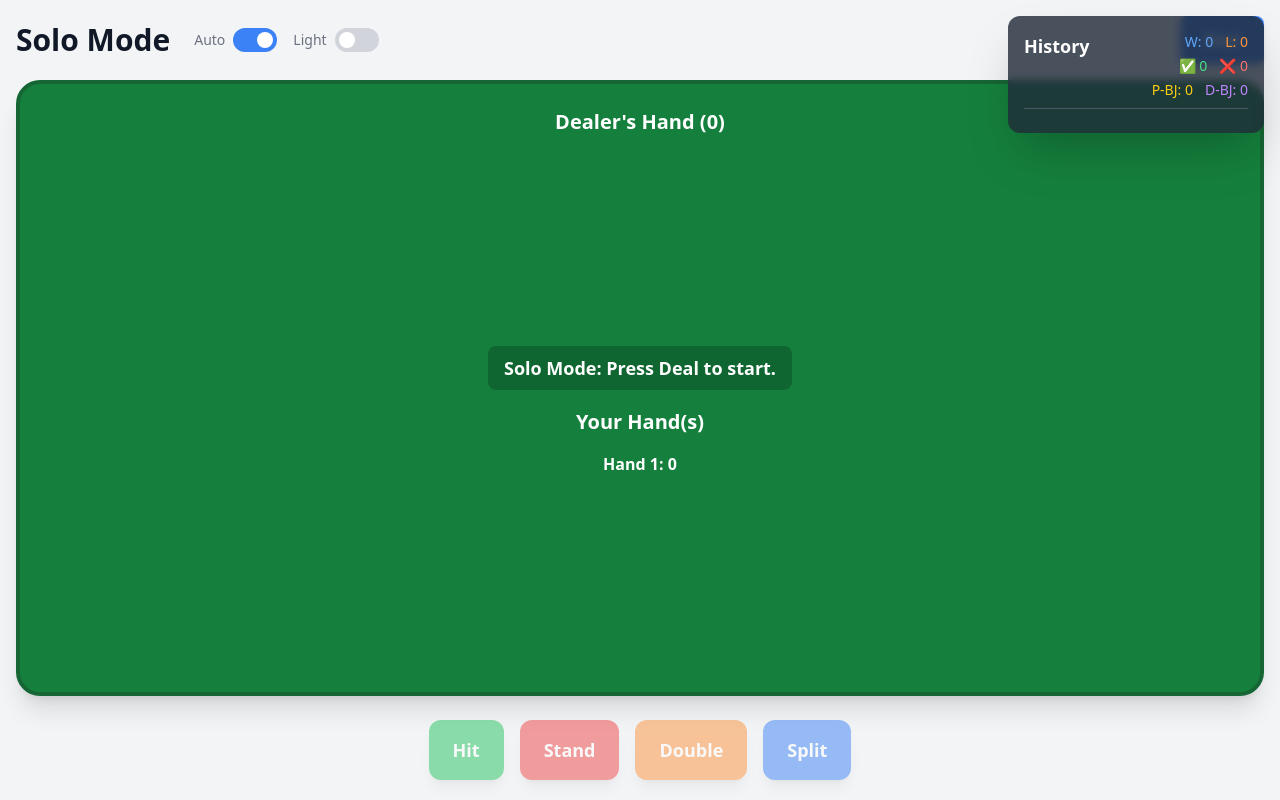
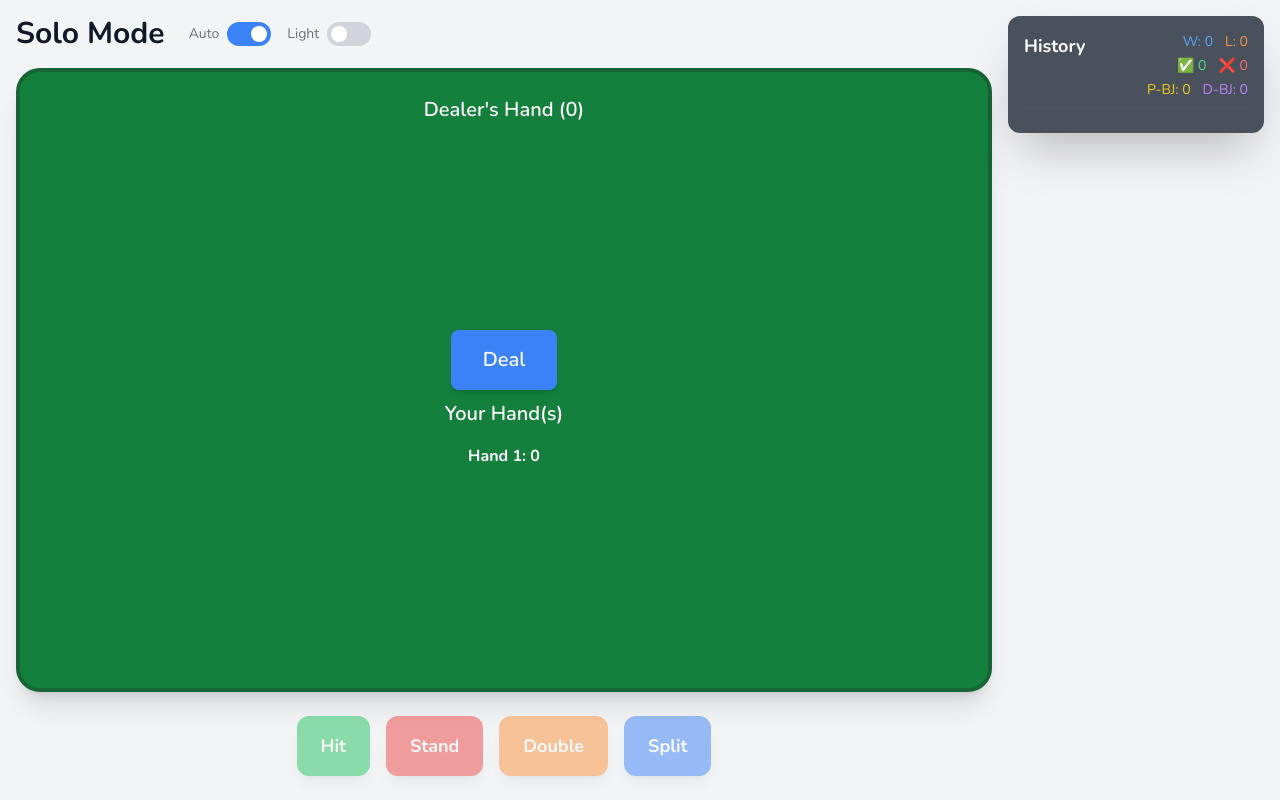
Before and after one commit to cswlim/BlackJack-Trainer, a React (Create React App) app in the folder client/: page / in a window 1280 px wide. Both pictures are taken after a click on the button "Solo Mode". Built offline with nearby package versions, Linux system fonts and the light colour scheme.

Commit message:
Update App.jsx
moblie love

```diff
--- a/client/src/App.jsx
+++ b/client/src/App.jsx
@@ -117,24 +117,24 @@ const getCardCountValue = (card) => {
 
 const Card = ({ suit, rank, isHidden, isCutCard }) => {
     if (isCutCard) {
-        return <div className="w-24 h-36 md:w-28 md:h-40 bg-yellow-400 rounded-lg border-2 border-yellow-600 shadow-lg flex items-center justify-center text-black font-bold">CUT</div>;
+        return <div className="w-28 h-40 md:w-32 md:h-44 bg-yellow-400 rounded-lg border-2 border-yellow-600 shadow-lg flex items-center justify-center text-black font-bold">CUT</div>;
     }
     if (isHidden) {
-        return <div className="w-24 h-36 md:w-28 md:h-40 bg-gray-700 rounded-lg border-2 border-gray-800 shadow-lg flex items-center justify-center"><div className="w-20 h-32 md:w-24 md:h-36 bg-gray-600 rounded-md"></div></div>;
+        return <div className="w-28 h-40 md:w-32 md:h-44 bg-gray-700 rounded-lg border-2 border-gray-800 shadow-lg flex items-center justify-center"><div className="w-24 h-36 md:w-28 md:h-40 bg-gray-600 rounded-md"></div></div>;
     }
     const suitColor = ['♥', '♦'].includes(suit) ? 'text-red-600' : 'text-gray-900';
     return (
-        <div className="relative w-24 h-36 md:w-28 md:h-40 bg-white rounded-lg border border-gray-200 shadow-md p-2 transition-all transform animate-deal">
+        <div className="relative w-28 h-40 md:w-32 md:h-44 bg-white rounded-lg border border-gray-200 shadow-md p-2 transition-all transform animate-deal">
             <div className={`absolute top-1 left-2 text-center leading-none ${suitColor}`}>
-                <p className="text-xl font-bold">{rank}</p>
-                <p className="text-lg">{suit}</p>
+                <p className="text-2xl font-bold">{rank}</p>
+                <p className="text-xl">{suit}</p>
             </div>
-            <div className={`absolute inset-0 flex items-center justify-center text-5xl ${suitColor}`}>
+            <div className={`absolute inset-0 flex items-center justify-center text-6xl ${suitColor}`}>
                 {suit}
             </div>
             <div className={`absolute bottom-1 right-2 text-center leading-none rotate-180 ${suitColor}`}>
-                <p className="text-xl font-bold">{rank}</p>
-                <p className="text-lg">{suit}</p>
+                <p className="text-2xl font-bold">{rank}</p>
+                <p className="text-xl">{suit}</p>
             </div>
         </div>
     );
@@ -163,7 +163,7 @@ const HistoryTracker = ({ history, correctCount, incorrectCount, winCount, lossC
     const opacities = ['opacity-100', 'opacity-75', 'opacity-60', 'opacity-40', 'opacity-25'];
 
     return (
-        <div className="fixed top-4 right-4 w-64 bg-gray-800 bg-opacity-80 backdrop-blur-sm text-white p-4 rounded-xl shadow-2xl z-20">
+        <div className="w-full md:w-64 bg-gray-800 bg-opacity-80 backdrop-blur-sm text-white p-4 rounded-xl shadow-2xl z-20 mt-4 md:mt-0 md:fixed md:top-4 md:right-4">
             <div className="flex justify-between items-start border-b border-gray-600 pb-2 mb-2">
                 <h3 className="text-lg font-bold">History</h3>
                 <div className="flex flex-col items-end text-sm space-y-1">
@@ -679,10 +679,9 @@ export default function App() {
     }
 
     return (
-        <div className={`min-h-screen font-sans p-4 flex flex-col items-center transition-colors duration-300 bg-gray-100 dark:bg-gray-900 text-gray-900 dark:text-gray-100`}>
-            {gameMode === 'solo' && <HistoryTracker history={history} correctCount={correctCount} incorrectCount={incorrectCount} winCount={winCount} lossCount={lossCount} playerBjCount={playerBjCount} dealerBjCount={dealerBjCount} />}
-            {showCountPrompt && <CountPromptModal onConfirm={handleCountConfirm} />}
-            <div className="w-full max-w-7xl mx-auto">
+        <div className={`min-h-screen p-4 flex flex-col items-center transition-colors duration-300 bg-gray-100 dark:bg-gray-900 text-gray-900 dark:text-gray-100`}>
+            <div className="w-full max-w-7xl mx-auto flex flex-col md:flex-row gap-4">
+                <div className="flex-grow">
                     {/* Header */}
                     <header className="flex justify-between items-center mb-4">
                         <div className="flex items-center gap-6">
@@ -692,15 +691,6 @@ export default function App() {
                                <Toggle isEnabled={theme === 'dark'} onToggle={() => setTheme(theme === 'light' ? 'dark' : 'light')} labelOn="Dark" labelOff="Light"/>
                             </div>
                         </div>
-                    {gameState === 'pre-deal' || gameState === 'end' ? (
-                        <button
-                            onClick={dealNewGame}
-                            className="bg-blue-500 text-white font-semibold px-6 py-3 rounded-lg shadow-md hover:bg-blue-600 transition disabled:bg-gray-400"
-                            disabled={gameState === 'end' && autoDeal}
-                        >
-                            {gameState === 'end' && autoDeal ? 'Dealing...' : 'Deal'}
-                        </button>
-                    ) : <div className="w-28 h-12"></div>}
                     </header>
 
                     {/* Game Table */}
@@ -708,14 +698,23 @@ export default function App() {
                         {/* Dealer's Hand */}
                         <div className="text-center mb-4">
                             <h2 className="text-xl font-semibold mb-2">Dealer's Hand ({gameState === 'player-turn' || (gameState === 'end' && playerHands.some(h => h.status === 'bust')) ? '?' : dealerHand.score})</h2>
-                        <div className="flex justify-center items-center space-x-2 min-h-[160px] md:min-h-[176px]">
+                            <div className="flex justify-center items-center space-x-2 min-h-[180px]">
                                 {dealerHand.cards.map((card, i) => <Card key={i} {...card} />)}
                             </div>
                         </div>
 
-                    {/* Feedback Area */}
+                        {/* Feedback and Deal Button Area */}
                         <div className="text-center my-2 h-16 flex items-center justify-center">
-                        {(feedback || message) &&
+                            {(gameState === 'pre-deal' || gameState === 'end') &&
+                                <button
+                                    onClick={dealNewGame}
+                                    className="bg-blue-500 text-white font-semibold px-8 py-4 rounded-lg shadow-md hover:bg-blue-600 transition disabled:bg-gray-400 text-xl"
+                                    disabled={gameState === 'end' && autoDeal}
+                                >
+                                    {gameState === 'end' && autoDeal ? 'Dealing...' : 'Deal'}
+                                </button>
+                            }
+                            {(feedback || message) && gameState !== 'pre-deal' && gameState !== 'end' &&
                                 <p className="text-lg font-semibold bg-black bg-opacity-20 px-4 py-2 rounded-lg animate-fade-in">
                                     {feedback || message}
                                 </p>
@@ -730,7 +729,7 @@ export default function App() {
                                     {playerHands.map((hand, i) => (
                                         <div key={i} className={`p-2 rounded-lg ${i === activeHandIndex && gameState === 'player-turn' ? 'bg-yellow-400 bg-opacity-30' : ''}`}>
                                             <h3 className="font-bold">Hand {i+1}: {hand.score} {hand.status !== 'playing' && `(${hand.status})`}</h3>
-                                        <div className="flex justify-center items-center space-x-2 mt-2 min-h-[160px] md:min-h-[176px]">
+                                            <div className="flex justify-center items-center space-x-2 mt-2 min-h-[180px]">
                                                 {hand.cards.map((card, j) => <Card key={j} {...card} />)}
                                             </div>
                                         </div>
@@ -780,7 +779,14 @@ export default function App() {
                          ))}
                     </div>
                 </div>
+                {gameMode === 'solo' && <div className="w-full md:w-64"><HistoryTracker history={history} correctCount={correctCount} incorrectCount={incorrectCount} winCount={winCount} lossCount={lossCount} playerBjCount={playerBjCount} dealerBjCount={dealerBjCount} /></div>}
+            </div>
+            {showCountPrompt && <CountPromptModal onConfirm={handleCountConfirm} />}
             <style>{`
+                @import url('https://fonts.googleapis.com/css2?family=Nunito:wght@400;600;700&display=swap');
+                body {
+                    font-family: 'Nunito', sans-serif;
+                }
                 @keyframes deal {
                     from { opacity: 0; transform: translateY(-20px) scale(0.8); }
                     to { opacity: 1; transform: translateY(0) scale(1); }
```
Lines whose indentation alone changed are shown as unchanged.
